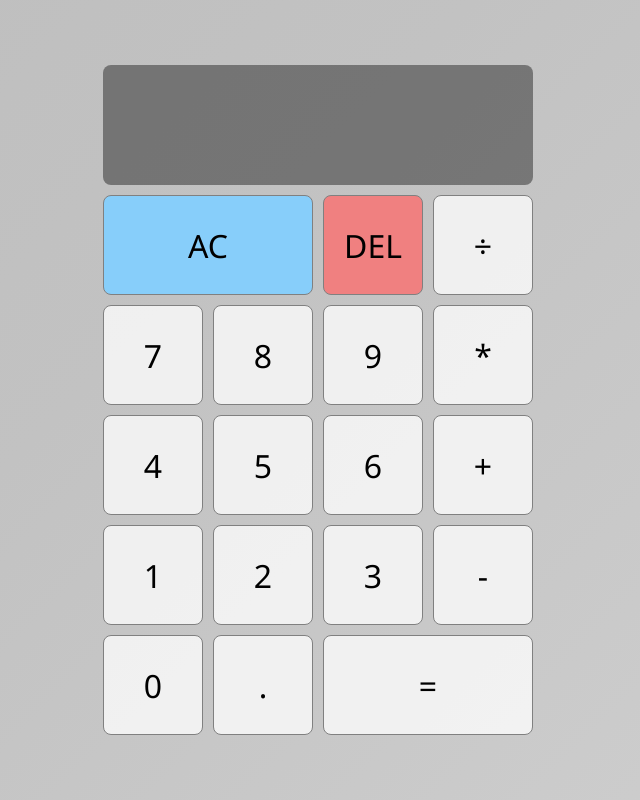
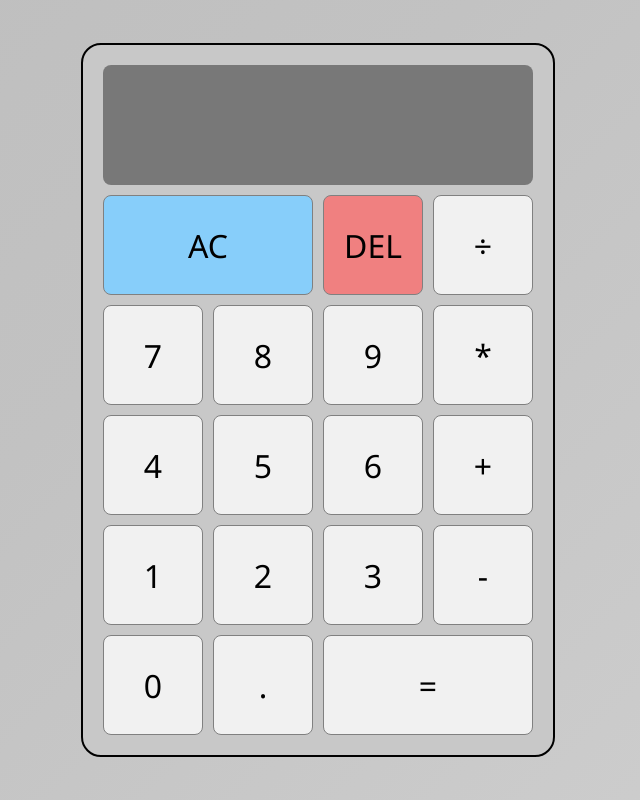
Before and after one commit to n-dan/calculator, a plain HTML site: page index.html in a window 1280 px wide. Shown: the whole page, without its empty margins (322-962 px from the left). Drawn offline with Linux system fonts and the light colour scheme.

Commit message:
Update styles.css

```diff
--- a/index.html
+++ b/index.html
@@ -9,6 +9,7 @@
     <script src="script.js" defer></script>
   </head>
   <body>
+    <div class="calculator">
       <div class="calculator-grid">
         <div class="output">
           <div data-previous-operand class="previous-operand"></div>
@@ -33,5 +34,6 @@
         <button data-number>.</button>
         <button data-equals class="span-two">=</button>
       </div>
+    </div>
   </body>
 </html>
--- a/styles.css
+++ b/styles.css
@@ -27,12 +27,20 @@ body {
   }
 }
 
+.calculator {
+  display: flex;
+  align-items: center;
+  justify-content: center;
+  min-height: 100vh;
+}
+
 .calculator-grid {
   display: grid;
   gap: 10px;
-  justify-content: center;
-  align-content: center;
-  min-height: 100vh;
+  border: 2px solid black;
+  border-radius: 20px;
+  padding: 20px;
+  background-color: rgb(200, 200, 200);
   grid-template-columns: repeat(4, 100px);
   grid-template-rows: minmax(120px, auto) repeat(5, 100px);
 }
```
Lines whose indentation alone changed are shown as unchanged.
